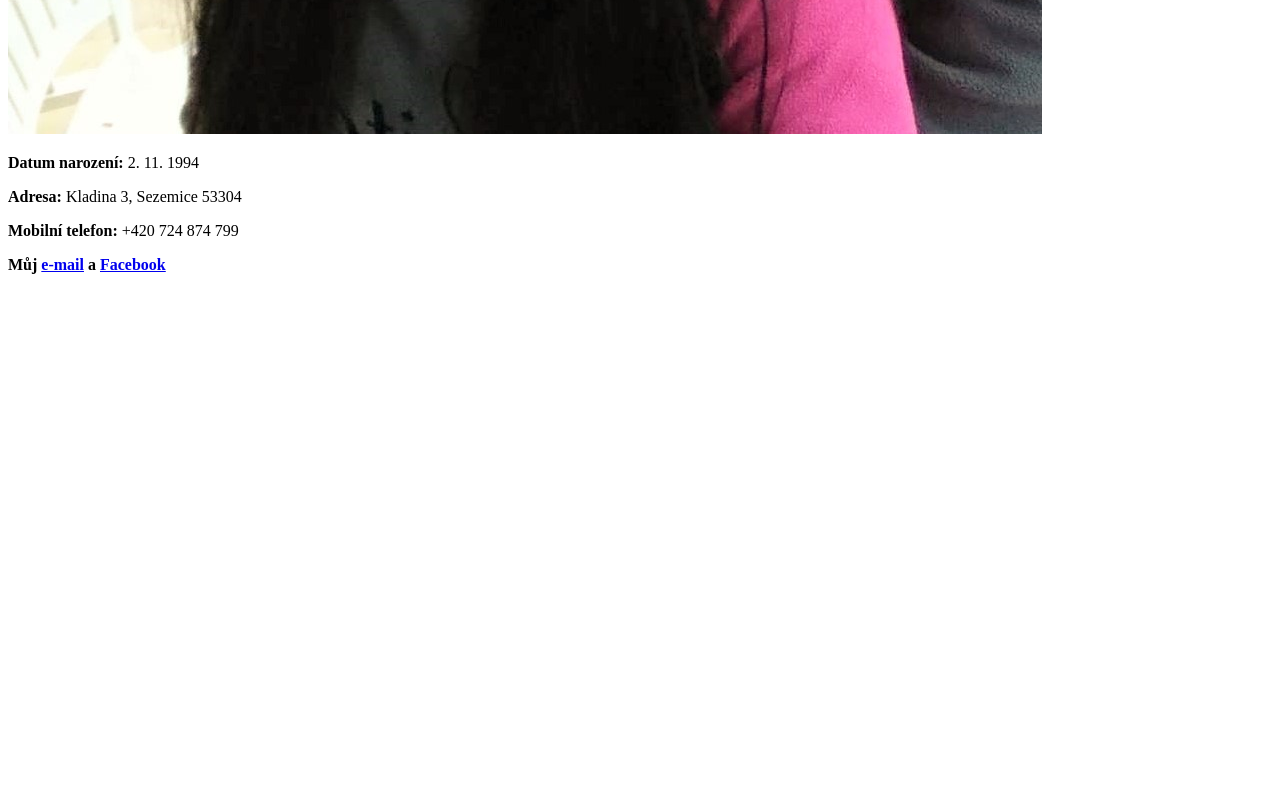
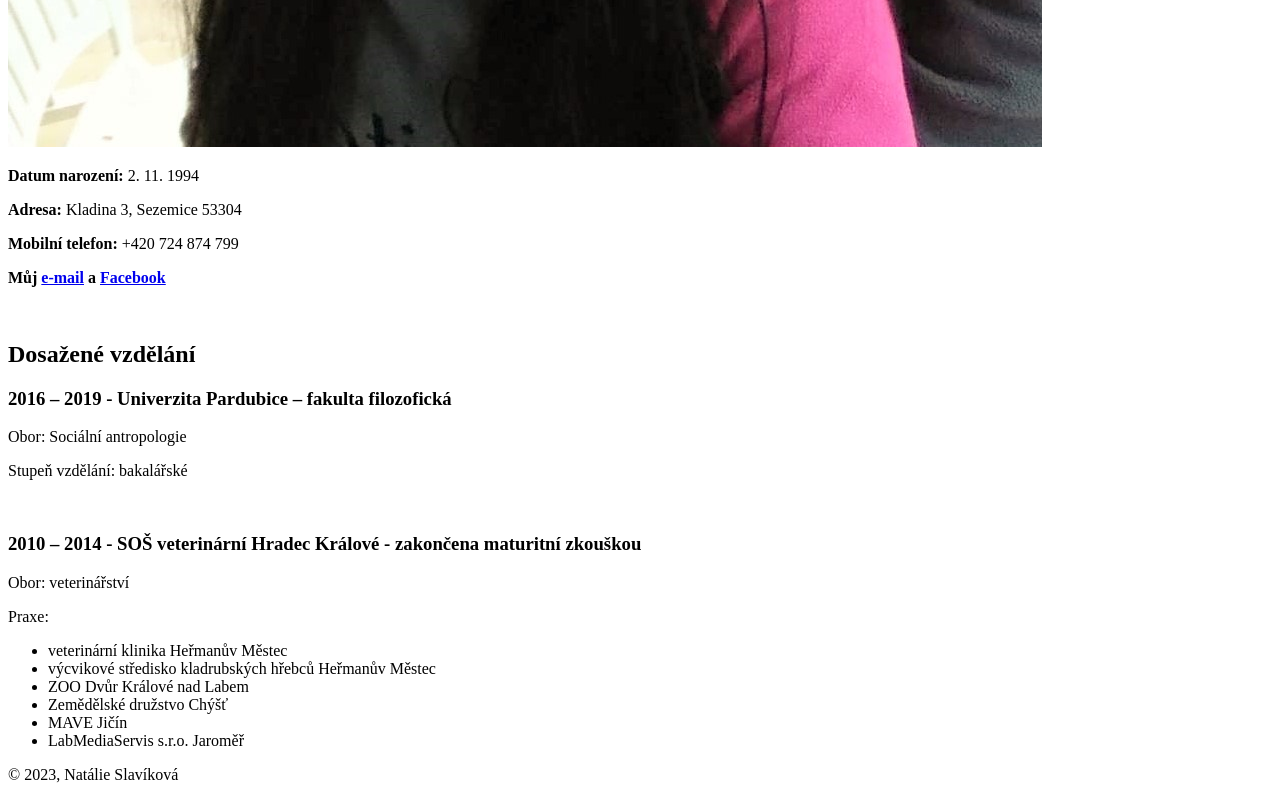
Before and after one commit to natalieslavikova/zivotopis, a plain HTML site: page index.html in a window 1280 px wide. Shown: the part 800-1600 px from the top of the page. Before the commit the page ends 1090 px from the top, so only its background shows below. Drawn offline with Linux system fonts and the light colour scheme.

Commit message:
Dosažené vzdělání

```diff
--- a/index.html
+++ b/index.html
@@ -7,12 +7,57 @@
     <title>Životopis</title>
 </head>
 <body>
-   <h2>Bc. Natálie Slavíková</h2>
+
+<header class="hlavicka">
+        <h1>Bc. Natálie Slavíková</h1>
+</header>
+
    <img class="natalie" src="foto/nat.jpg" id="natalie">
 <p><strong>Datum narození:</strong> 2. 11. 1994</p>
 <p><strong>Adresa:</strong> Kladina 3, Sezemice 53304</p>
 <p><strong>Mobilní telefon:</strong> +420 724 874 799</p>
-<p><strong>Můj <a href="mailto:slavikova.natalie@centrum.cz">e-mail</a> a <a href="https://www.facebook.com/natka.safarova/">Facebook</a></strong>
+<p><strong>Můj <a href="mailto:slavikova.natalie@centrum.cz">e-mail</a> a <a href="https://www.facebook.com/natka.safarova/">Facebook</a></strong></p>
+<br>
+
+    <section class="dosazenevzdelani" id="dosazenevzdelani">
+
+        <h2>Dosažené vzdělání</h2>
+
+<h3>2016 – 2019 - Univerzita Pardubice – fakulta filozofická</h3>
+<p>Obor: Sociální antropologie</p>
+<p>Stupeň vzdělání: bakalářské</p>
+<br>
+
+<h3>2010 – 2014 - SOŠ veterinární Hradec Králové - zakončena maturitní zkouškou</h3>
+<p>Obor: veterinářství</p>
+<p>Praxe:</p>
+<ul>
+   <li>veterinární klinika Heřmanův Městec</li>
+   <li>výcvikové středisko kladrubských hřebců Heřmanův Městec</li>
+   <li>ZOO Dvůr Králové nad Labem</li>
+   <li>Zemědělské družstvo Chýšť</li>
+   <li>MAVE Jičín</li>
+   <li>LabMediaServis s.r.o. Jaroměř </li>
+</ul>
+
+
+
+
+
+
+
+
+
+
+
+
+
+
+
+
+    <footer class="paticka">
+        <p>© 2023, Natálie Slavíková</p>
+      </footer>
 
 </body>
 </html>
```
